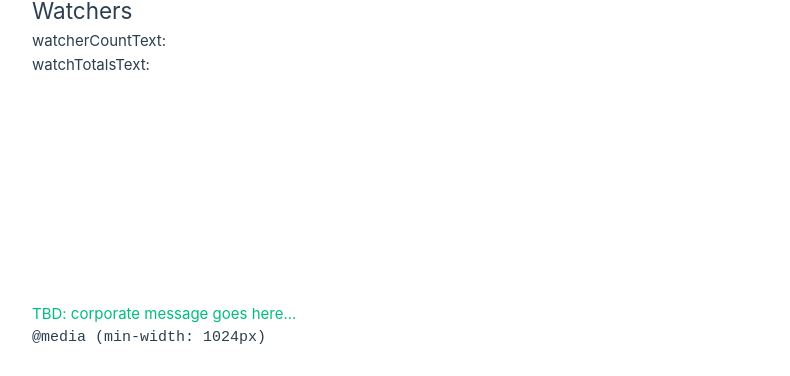
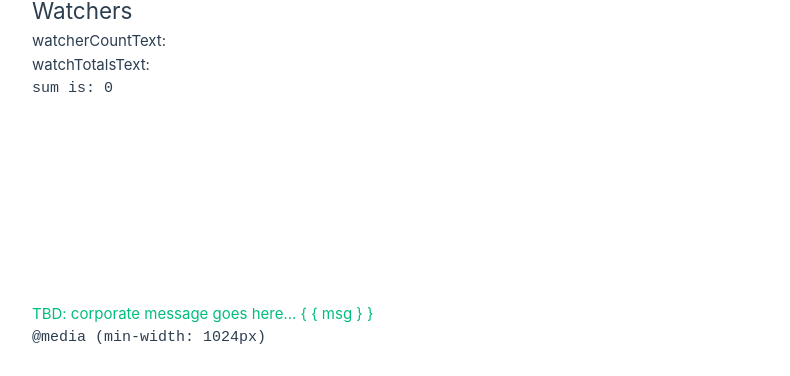
Before and after one commit to molorosh/vue3ts-everything, a Vue app in the folder app/: page / in a window 1280 px wide. Shown: the part 418-794 px from the top of the page, without its empty margins (0-790 px from the left). Built offline with nearby package versions, Linux system fonts and the light colour scheme.

Commit message:
added an immeadiate flag to a watcher (so it runs immeadiately)

```diff
--- a/app/src/components/FooterBar.vue
+++ b/app/src/components/FooterBar.vue
@@ -6,7 +6,7 @@ defineProps<{
 
 <template>
   <div class="footerbar">
-    <p class="green">{{ msg }}</p>
+    <p class="green">{{ msg }} { { msg } }</p>
     <pre class="isWide">@media (min-width: 1024px)</pre>
     <pre class="isNarrow">@media (max-width: 1023px)</pre>
   </div>
--- a/app/src/views/HomeView.vue
+++ b/app/src/views/HomeView.vue
@@ -32,10 +32,13 @@ watch(
   }
 )
 // we can watch a lot of different things in an array
+// and we will also specify immeadiate so that it runs initially too (before any changes)
 watch([count, () => reactiveThing.count, () => store.count], (newVals, oldVals) => {
-  let sum = newVals[0] + newVals[1] + newVals[2]
-  watchTotalsText.value = `sum is: ${sum}`
-})
+    let sum = newVals[0] + newVals[1] + newVals[2]
+    watchTotalsText.value = `sum is: ${sum}`
+  },
+  { immediate: true }
+);
 </script>
 
 <template>
```
Also changed, not shown: 4 other files (tests, documents, lock files or other folders).
